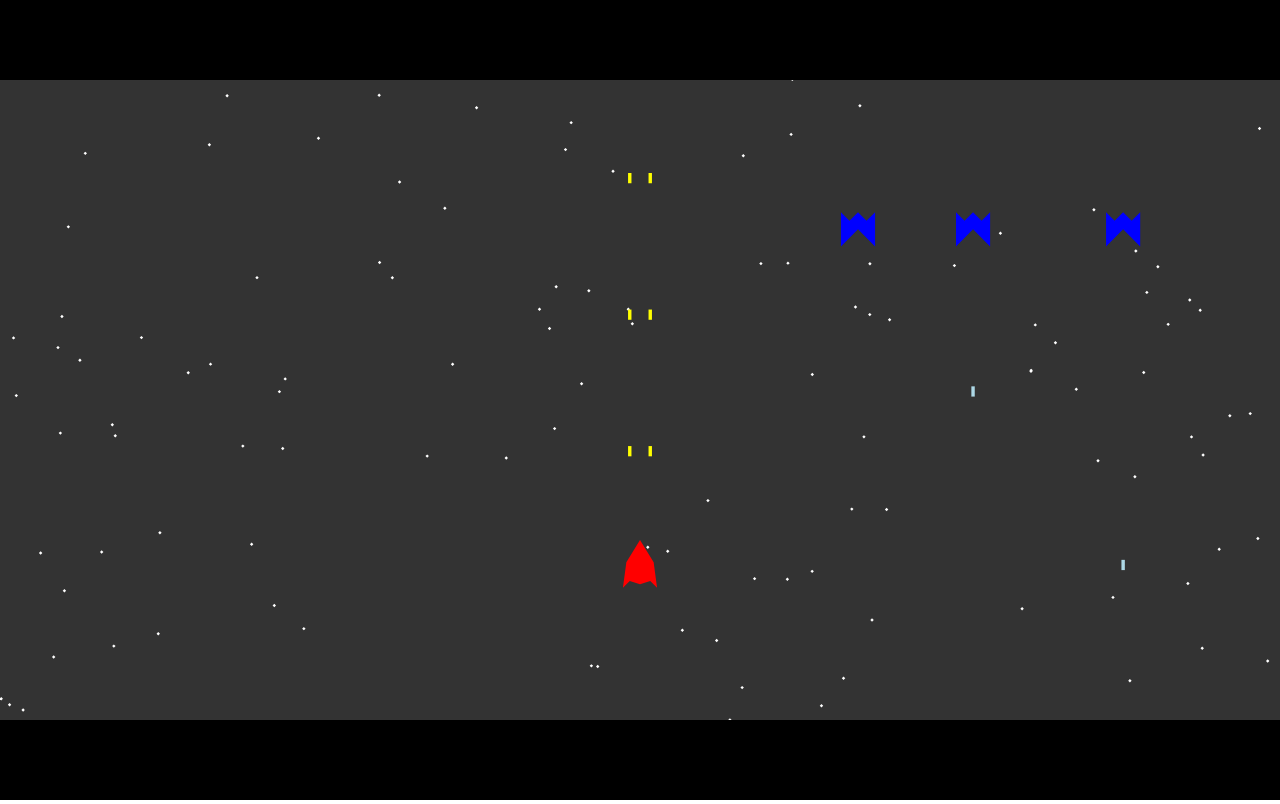
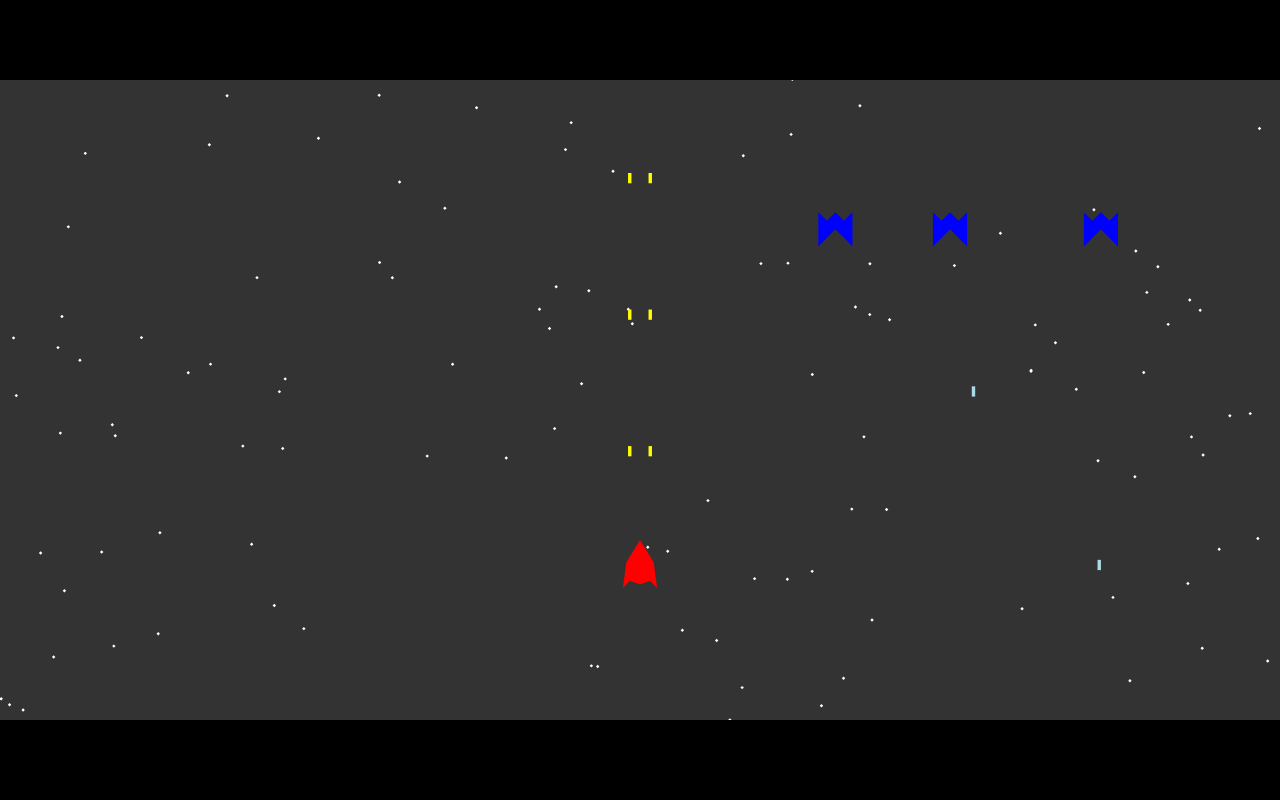
Before and after one commit to CS2510/Spring26-Day26-Letter-Boxes, a plain HTML site: page gameShooter.html in a window 1280 px wide. Drawn offline with Linux system fonts and the light colour scheme.

Commit message:
Add enemy movement and firing logic

```diff
--- a/gameShooter.html
+++ b/gameShooter.html
@@ -175,11 +175,31 @@
     class EnemyController extends Component {
       nextFire = Time.time
       fireInterval = 3
+
+      directionRight = true
+      nextDirectionSwitch = Time.time
+      directionSwitchInterval = 1
+      speed = 15
       update() {
+
         if (Time.time > this.nextFire) {
           this.nextFire = Time.time + this.fireInterval
           instantiate(new EnemyLaserGameObject, this.transform.position.clone())
         }
+
+        if(this.directionRight){
+          this.transform.position.plusEquals(new Vector2(Time.deltaTime * this.speed, 0))
+        }
+        else{
+          this.transform.position.plusEquals(new Vector2(Time.deltaTime * -this.speed, 0))
+        }
+
+        if(this.nextDirectionSwitch < Time.time){
+          this.directionRight = !this.directionRight
+          this.nextDirectionSwitch = Time.time + this.directionSwitchInterval
+        }
+
+
       }
     }
 
```
